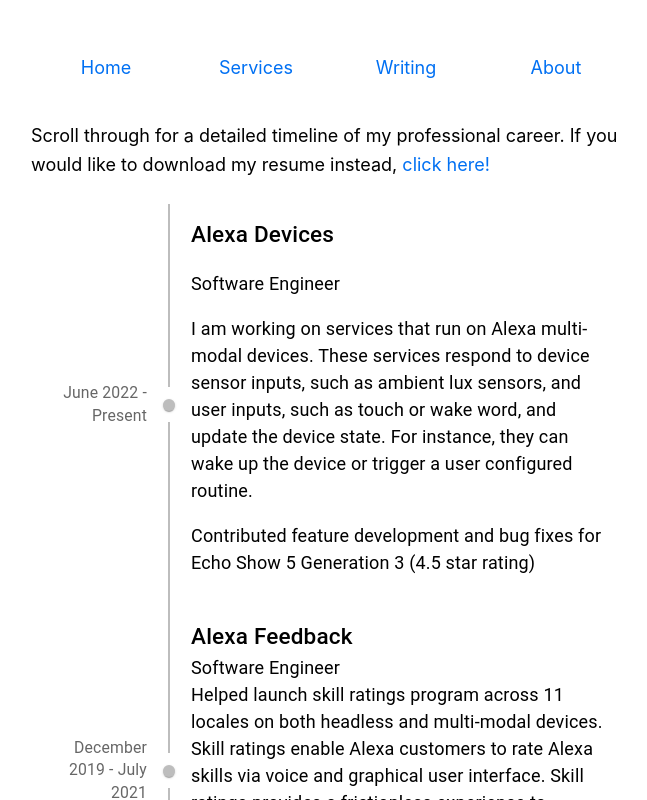
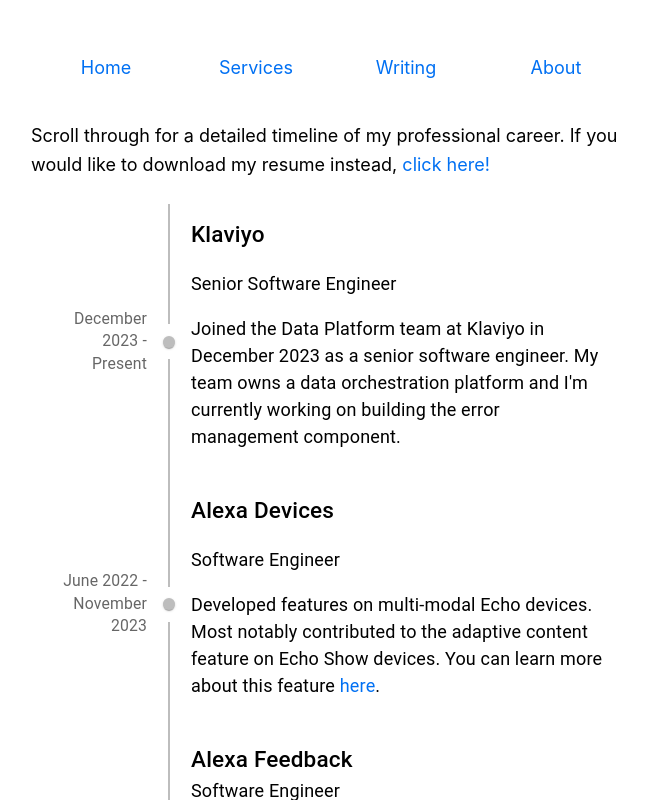
Before and after one commit to cdSawaji/my-personal-website, a Next.js app: page /about in a window 1280 px wide. Shown: the top 800 px of the page, without its empty margins (303-950 px from the left). Built offline with nearby package versions, Linux system fonts and the light colour scheme.

Commit message:
Adding new position at klaviyo, updates to the past position

```diff
--- a/pages/about/index.js
+++ b/pages/about/index.js
@@ -4,7 +4,7 @@
 import TimelineConnector from "@mui/lab/TimelineConnector";
 import TimelineContent from "@mui/lab/TimelineContent";
 import TimelineDot from "@mui/lab/TimelineDot";
-import Typography from "@mui/material/Typography";
+import Typography from "@mui/material/Typography";5
 import TimelineOppositeContent, {timelineOppositeContentClasses,} from "@mui/lab/TimelineOppositeContent";
 import Layout from "../../components/layout";
 import Link from "next/link";
@@ -29,7 +29,37 @@
             variant="body2"
             color="text.secondary"
           >
-            June 2022 - Present
+            December 2023 - Present
+          </TimelineOppositeContent>
+          <TimelineSeparator>
+            <TimelineConnector />
+            <TimelineDot />
+            <TimelineConnector />
+          </TimelineSeparator>
+          <TimelineContent sx={{ py: "12px", px: 2 }}>
+            <Typography variant="h6" component="span">
+              Klaviyo
+            </Typography>
+
+            <p>
+
+              Senior Software Engineer
+
+            </p>
+            Joined the Data Platform team at Klaviyo in December 2023 as a senior software engineer. My team owns a data orchestration platform and I'm currently working on building the error management component.
+            <p>
+            </p>
+            </TimelineContent>
+        </TimelineItem>
+
+        <TimelineItem>
+          <TimelineOppositeContent
+            sx={{ m: "auto 0" }}
+            align="right"
+            variant="body2"
+            color="text.secondary"
+          >
+            June 2022 - November 2023
           </TimelineOppositeContent>
           <TimelineSeparator>
             <TimelineConnector />
@@ -47,10 +77,9 @@
 
             </p>
             <p>
-            I am working on services that run on Alexa multi-modal devices. These services respond to device sensor inputs, such as ambient lux sensors, and user inputs, such as touch or wake word, and update the device state. For instance, they can wake up the device or trigger a user configured routine.
+              Developed features on multi-modal Echo devices. Most notably contributed to the adaptive content feature on Echo Show devices. You can learn more about this feature <Link href="https://www.cnet.com/home/smart-home/amazon-introduces-new-echo-show-8-with-adaptive-home-screen/">here</Link>.
             </p>
             <p>
-            Contributed feature development and bug fixes for Echo Show 5 Generation 3 (4.5 star rating)
             </p>
             </TimelineContent>
         </TimelineItem>
```
